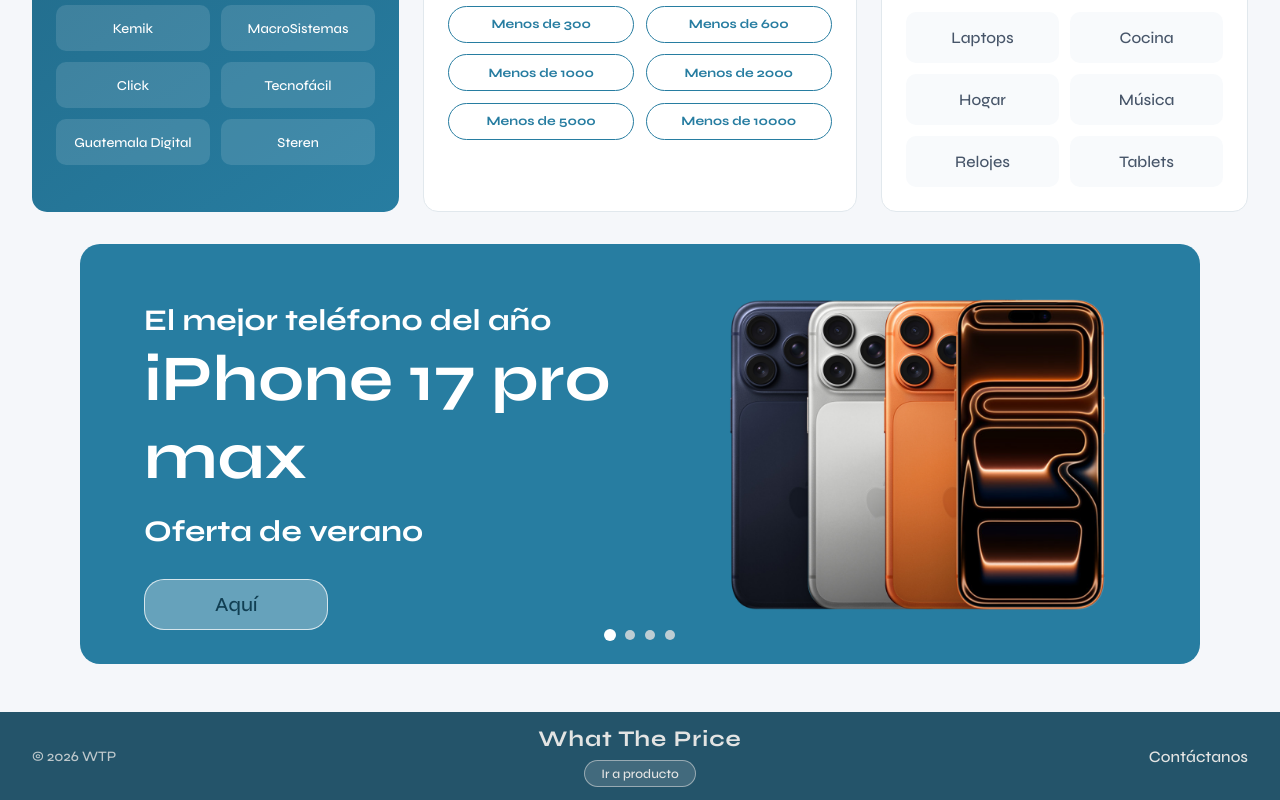
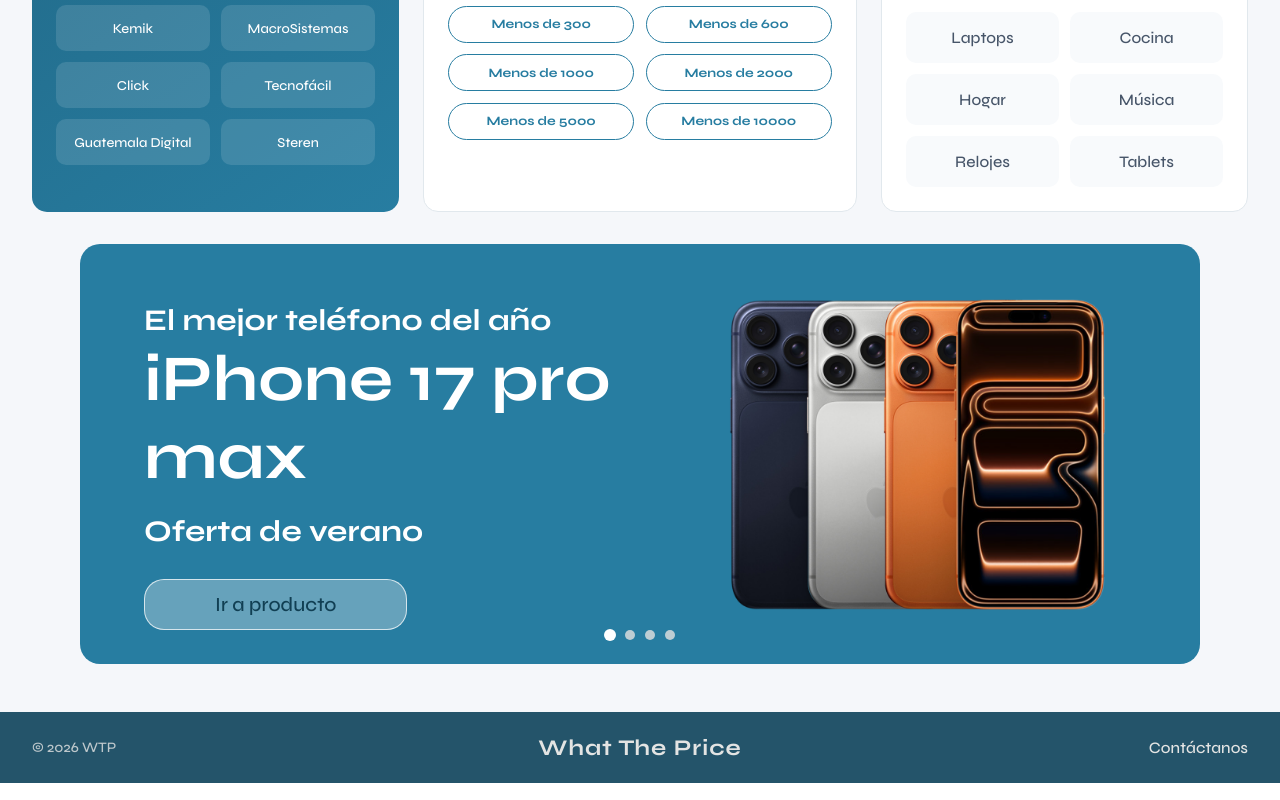
Before and after one commit to Dhidel/What_The_Price_2026, an Angular app in the folder Final_project/Frontend/final-wtp/: page / in a window 1280 px wide. Shown: the part 440-1240 px from the top of the page. Built offline with nearby package versions, Linux system fonts and the light colour scheme.

Commit message:
Changed button in coponent

```diff
--- a/Final_project/Frontend/final-wtp/src/components/footer/footer.css
+++ b/Final_project/Frontend/final-wtp/src/components/footer/footer.css
@@ -28,24 +28,6 @@
     letter-spacing: 1px;
 }
 
-.name button {
-    margin-top: 0.5rem;
-    padding: 0.3rem 1rem;
-    border: 1px solid rgba(238, 236, 234, 0.5);
-    border-radius: 20px;
-    background-color: rgba(238, 236, 234, 0.15);
-    color: rgba(238, 236, 234, 0.95);
-    font-family: "Syne", sans-serif;
-    font-size: 0.8rem;
-    font-weight: 500;
-    cursor: pointer;
-    transition: background-color 0.2s;
-}
-
-.name button:hover {
-    background-color: rgba(238, 236, 234, 0.25);
-}
-
 .contact{
     text-align: right;
 }
--- a/Final_project/Frontend/final-wtp/src/components/footer/footer.html
+++ b/Final_project/Frontend/final-wtp/src/components/footer/footer.html
@@ -4,8 +4,6 @@
     </div>
     <div class="name">
         <h2>What The Price</h2>
-        <button routerLink="/product">Ir a producto</button>
-          <!-- botón para acceder al area de productos de manera provisoria -->
     </div>
     <div class="contact">
         <a href="">Contáctanos</a>
--- a/Final_project/Frontend/final-wtp/src/components/offers-section/offers-section.html
+++ b/Final_project/Frontend/final-wtp/src/components/offers-section/offers-section.html
@@ -8,7 +8,7 @@
       <h2>{{ banner.subtitle }}</h2>
       <h1>{{ banner.title }}</h1>
       <h2>{{ banner.descripcion }}</h2>
-      <button>Aquí</button>
+      <button routerLink="/product">Ir a producto</button>
     </div>
 
     <div class="imagen">
--- a/Final_project/Frontend/final-wtp/src/components/offers-section/offers-section.ts
+++ b/Final_project/Frontend/final-wtp/src/components/offers-section/offers-section.ts
@@ -1,10 +1,11 @@
 import { Component, OnInit } from '@angular/core';
 import { CommonModule } from '@angular/common';
+import { RouterLink } from '@angular/router';
 
 @Component({
   selector: 'app-offers-section',
   standalone: true,
-  imports: [CommonModule],
+  imports: [CommonModule, RouterLink],
   templateUrl: './offers-section.html',
   styleUrl: './offers-section.css',
 })
```
